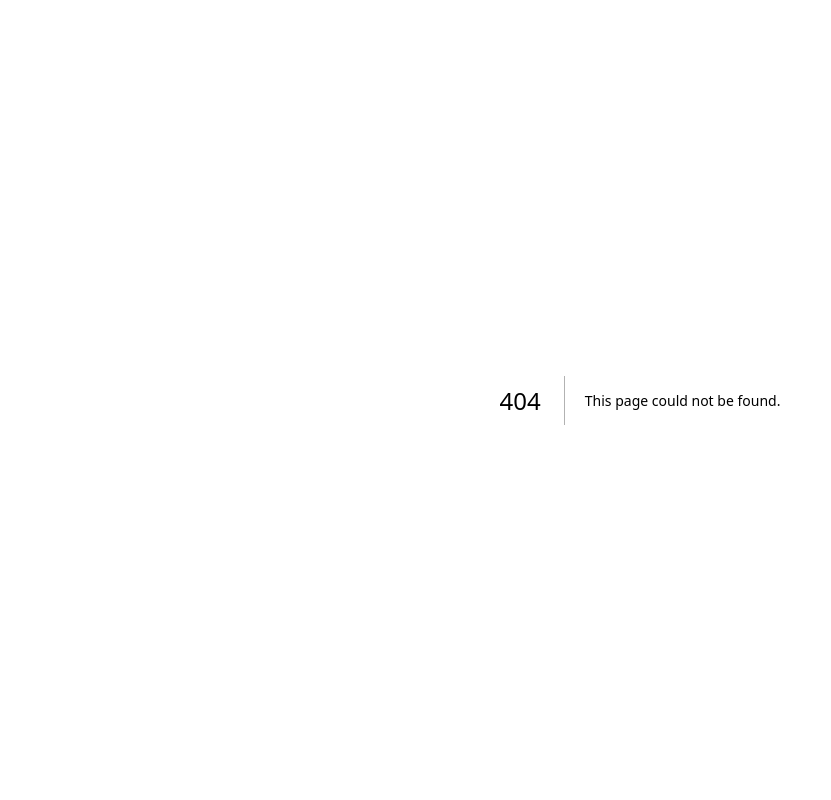
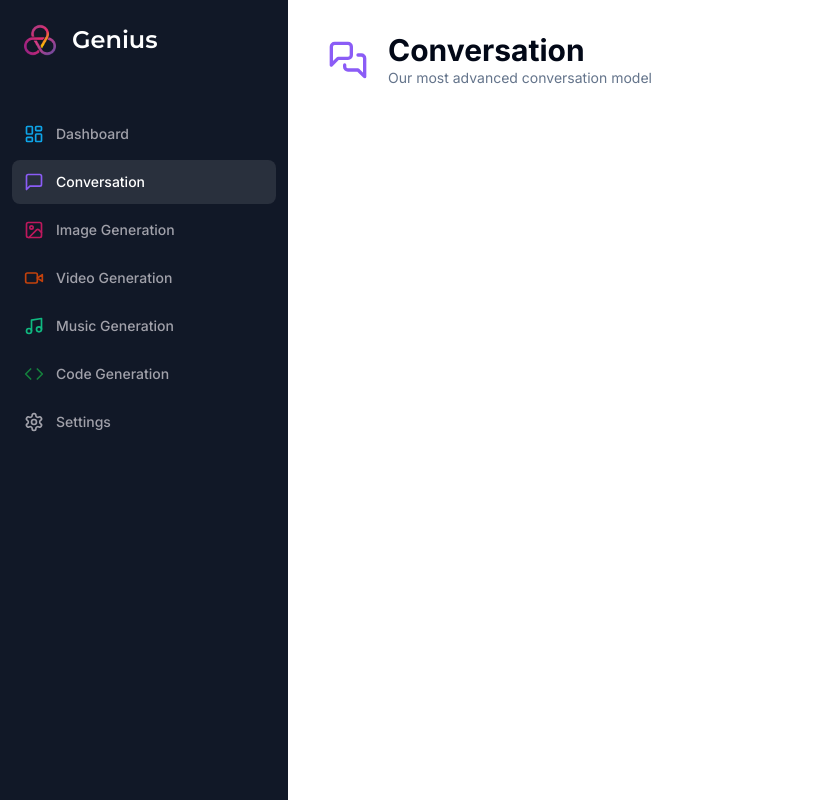
Before and after one commit to Ahmed-Soliman777/genius_ai_platform, a Next.js app: page /conversation in a window 1280 px wide. Before the commit this address had no page. Shown: the whole page, without its empty margins (0-831 px from the left). Built offline with nearby package versions, Linux system fonts and the light colour scheme.

Commit message:
Create conversation component

```diff
--- /dev/null
+++ b/app/(dashboard)/(routes)/conversation/page.tsx
@@ -0,0 +1,20 @@
+import Heading from "@/components/Heading";
+import { MessagesSquare } from "lucide-react";
+import React from "react";
+
+const ConversationPage = () => {
+  return (
+    <div>
+      <Heading
+        title="Conversation"
+        description="Our most advanced conversation model"
+        icon={MessagesSquare}
+        iconColor="text-violet-500"
+        bgColor="text-violet-500/10"
+      />
+      <div className="px-4 lg:px-8"></div>
+    </div>
+  );
+};
+
+export default ConversationPage;
```
